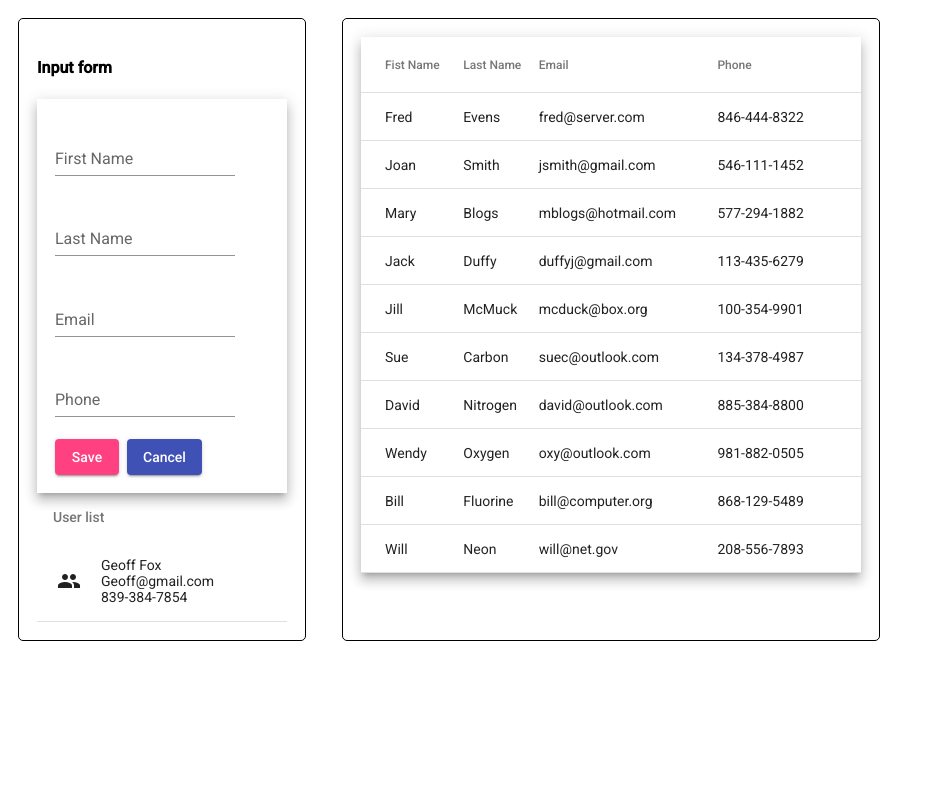
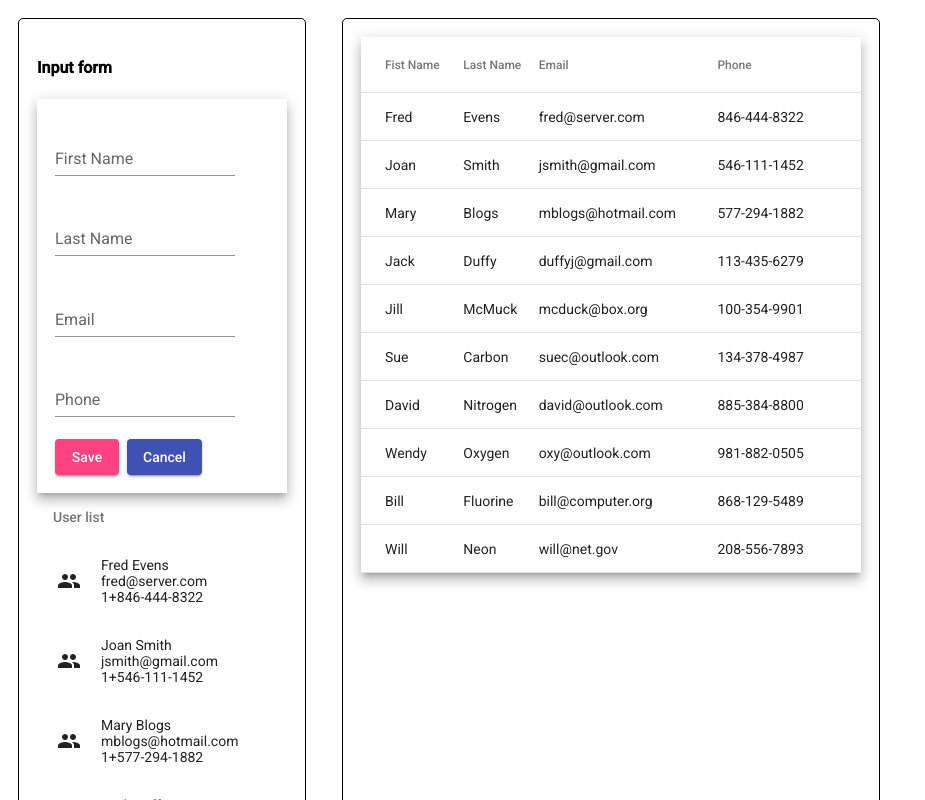
Before and after one commit to FoxGeoff/TestFormAngularRev3, an Angular app: page / in a window 1280 px wide. Shown: the top 800 px of the page, without its empty margins (0-925 px from the left). Built offline with nearby package versions, Linux system fonts and the light colour scheme.

Commit message:
Add code to buttons events to generate user list

```diff
--- a/src/app/dashboard/dashboard.component.html
+++ b/src/app/dashboard/dashboard.component.html
@@ -39,12 +39,12 @@
 
     <mat-list>
       <div mat-subheader>User list</div>
-      <mat-list-item>
+      <mat-list-item *ngFor="let user of dataSource">
         <mat-icon mat-list-icon>people</mat-icon>
         <div mat-line style="color: 'blue'"></div>
-        <div mat-line>Geoff Fox</div>
-        <div mat-line>Geoff@gmail.com</div>
-        <div mat-line>839-384-7854</div>
+        <div mat-line>{{user.firstName}} {{user.lastName}}</div>
+        <div mat-line>{{user.email}}</div>
+        <div mat-line>1+{{user.phone}}</div>
       </mat-list-item>
       <mat-divider></mat-divider>
     </mat-list>
--- a/src/app/dashboard/dashboard.component.ts
+++ b/src/app/dashboard/dashboard.component.ts
@@ -6,16 +6,16 @@ export interface User {
 }
 
 const USER_DATA: User[] = [
-  {firstName: 'Fred', lastName: 'Evens', email: 'fred@server.com', phone: '846-444-8322'},
-  {firstName: 'Joan', lastName: 'Smith', email: 'jsmith@gmail.com', phone: '546-111-1452'},
-  {firstName: 'Mary', lastName: 'Blogs', email: 'mblogs@hotmail.com', phone: '577-294-1882'},
-  {firstName: 'Jack', lastName: 'Duffy', email: 'duffyj@gmail.com', phone: '113-435-6279'},
-  {firstName: 'Jill', lastName: 'McMuck', email: 'mcduck@box.org', phone: '100-354-9901'},
-  {firstName: 'Sue', lastName: 'Carbon', email: 'suec@outlook.com', phone: '134-378-4987'},
-  {firstName: 'David', lastName: 'Nitrogen', email: 'david@outlook.com', phone: '885-384-8800'},
-  {firstName: 'Wendy', lastName: 'Oxygen', email: 'oxy@outlook.com', phone: '981-882-0505'},
-  {firstName: 'Bill', lastName: 'Fluorine', email: 'bill@computer.org', phone: '868-129-5489'},
-  {firstName: 'Will', lastName: 'Neon', email: 'will@net.gov', phone: '208-556-7893'},
+  { firstName: 'Fred', lastName: 'Evens', email: 'fred@server.com', phone: '846-444-8322' },
+  { firstName: 'Joan', lastName: 'Smith', email: 'jsmith@gmail.com', phone: '546-111-1452' },
+  { firstName: 'Mary', lastName: 'Blogs', email: 'mblogs@hotmail.com', phone: '577-294-1882' },
+  { firstName: 'Jack', lastName: 'Duffy', email: 'duffyj@gmail.com', phone: '113-435-6279' },
+  { firstName: 'Jill', lastName: 'McMuck', email: 'mcduck@box.org', phone: '100-354-9901' },
+  { firstName: 'Sue', lastName: 'Carbon', email: 'suec@outlook.com', phone: '134-378-4987' },
+  { firstName: 'David', lastName: 'Nitrogen', email: 'david@outlook.com', phone: '885-384-8800' },
+  { firstName: 'Wendy', lastName: 'Oxygen', email: 'oxy@outlook.com', phone: '981-882-0505' },
+  { firstName: 'Bill', lastName: 'Fluorine', email: 'bill@computer.org', phone: '868-129-5489' },
+  { firstName: 'Will', lastName: 'Neon', email: 'will@net.gov', phone: '208-556-7893' },
 ];
 
 import { Component, OnInit } from '@angular/core';
@@ -26,6 +26,7 @@ import { Component, OnInit } from '@angular/core';
 })
 export class DashboardComponent implements OnInit {
 
+  // inputs from form
   firstName!: string;
   lastName!: string;
   email!: string;
@@ -38,13 +39,24 @@ export class DashboardComponent implements OnInit {
   constructor() { }
 
   ngOnInit(): void {
+
   }
 
   onAddUser() {
-
+    USER_DATA.push({
+      firstName: this.firstName,
+      lastName: this.lastName,
+      email: this.email,
+      phone: this.phone
+    });
+    //debug
+    console.log(USER_DATA);
   }
 
   onCancel() {
-
+    this.firstName='';
+    this.lastName='';
+    this.email='';
+    this.phone='';
   }
 }
```
Also changed, not shown: 1 other file (tests, documents, lock files or other folders).
